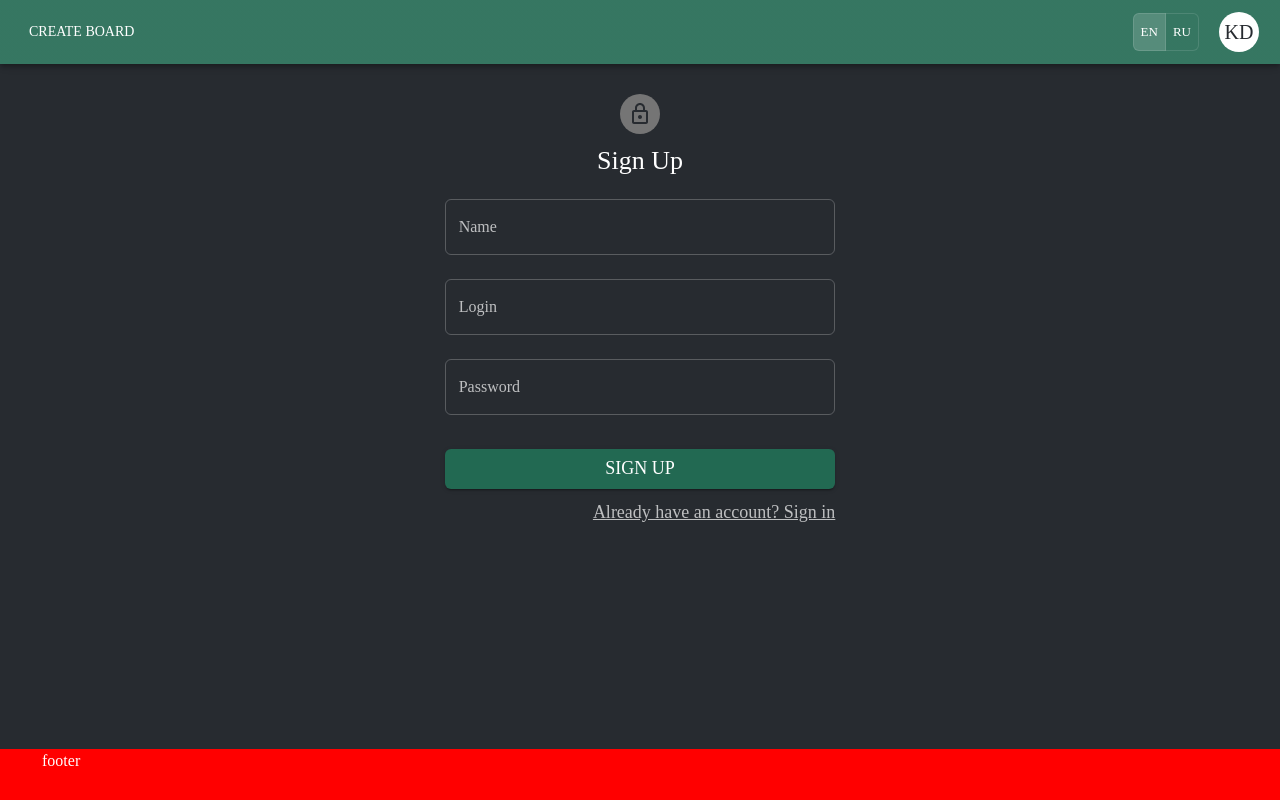
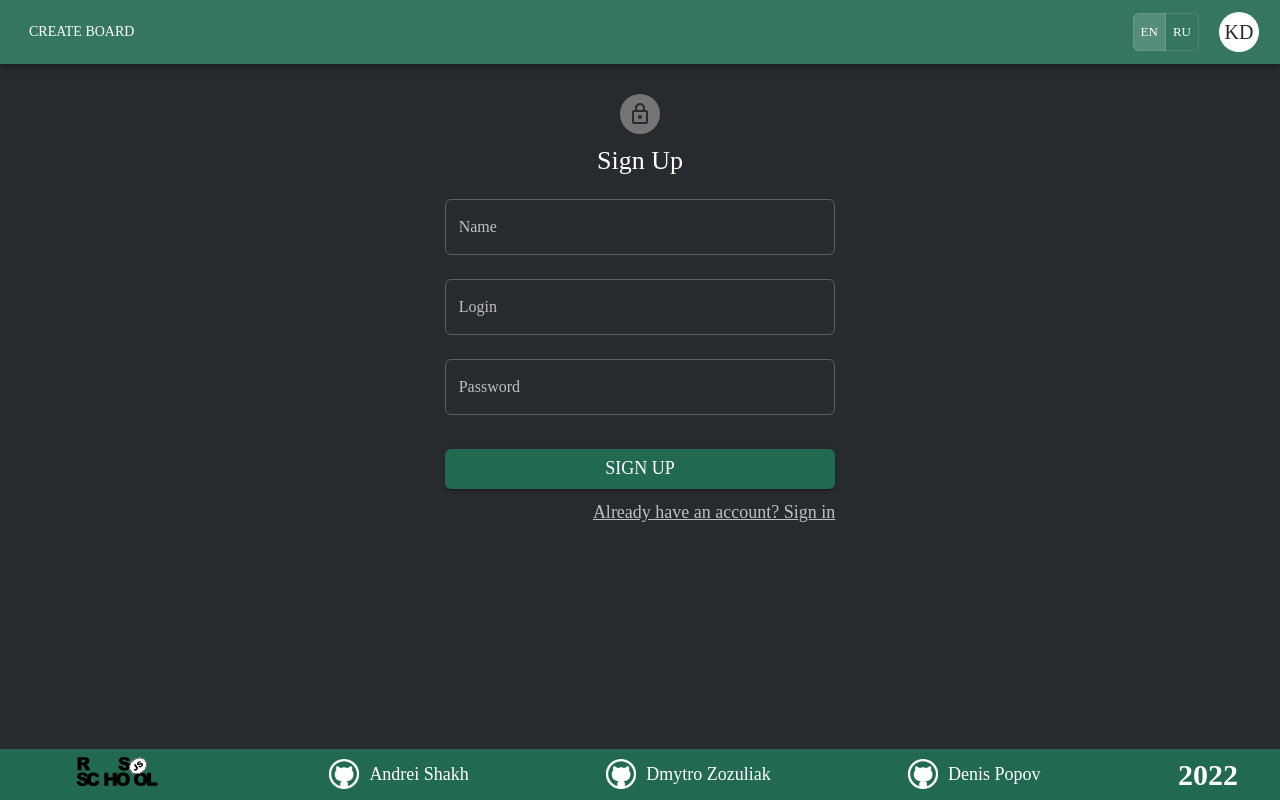
Before and after one commit to strawberrystr1/project-management-app, a React (Create React App) app: page /sign-up in a window 1280 px wide. Built offline with nearby package versions, Linux system fonts and the light colour scheme.

Commit message:
feat: add footer

```diff
--- a/src/components/layouts/Footer/Footer.tsx
+++ b/src/components/layouts/Footer/Footer.tsx
@@ -1,10 +1,32 @@
-import { Container } from '@mui/material';
+import { Container, Typography } from '@mui/material';
+import teamInfo from '../../../utils/constants/teamInfo';
 import styles from './style.module.scss';
+import github from '../../../assets/icons/github.png';
 
 const Footer = () => {
   return (
-    <Container maxWidth={false} component="footer" className={styles.footerWrapper}>
-      <Container maxWidth="xl">footer</Container>
+    <Container
+      maxWidth={false}
+      component="footer"
+      className={styles.footerWrapper}
+      sx={{ backgroundColor: 'primary.main' }}
+    >
+      <Container maxWidth="xl" className={`${styles.footer} ${styles.override}`}>
+        <a href="https://rs.school/react/">
+          <img className={styles.logo} src="./assets/rs_school_js.svg" alt="school logo" />
+        </a>
+        {teamInfo.map((item) => (
+          <a href={item.github} key={item.name} className={styles.link}>
+            <img src={github} alt="github logo" className={styles.git_logo} />
+            <Typography color="white" fontSize={18}>
+              {item.name}
+            </Typography>
+          </a>
+        ))}
+        <Typography fontSize={30} fontWeight={600}>
+          2022
+        </Typography>
+      </Container>
     </Container>
   );
 };
--- a/src/components/layouts/Footer/style.module.scss
+++ b/src/components/layouts/Footer/style.module.scss
@@ -1,4 +1,29 @@
 .footerWrapper {
   height: 60px;
-  background-color: red;
 }
+
+.footer {
+  &.override {
+    display: flex;
+    align-items: center;
+    justify-content: space-between;
+    height: 100%;
+  }
+}
+
+.logo {
+  width: 150px;
+  height: 30px;
+}
+
+.link {
+  text-decoration: none;
+  display: flex;
+  align-items: center;
+}
+
+.git_logo {
+  width: 30px;
+  height: 30px;
+  margin-right: 10px;
+}
```
Also changed, not shown: public/assets/rs_school_js.svg (added).
